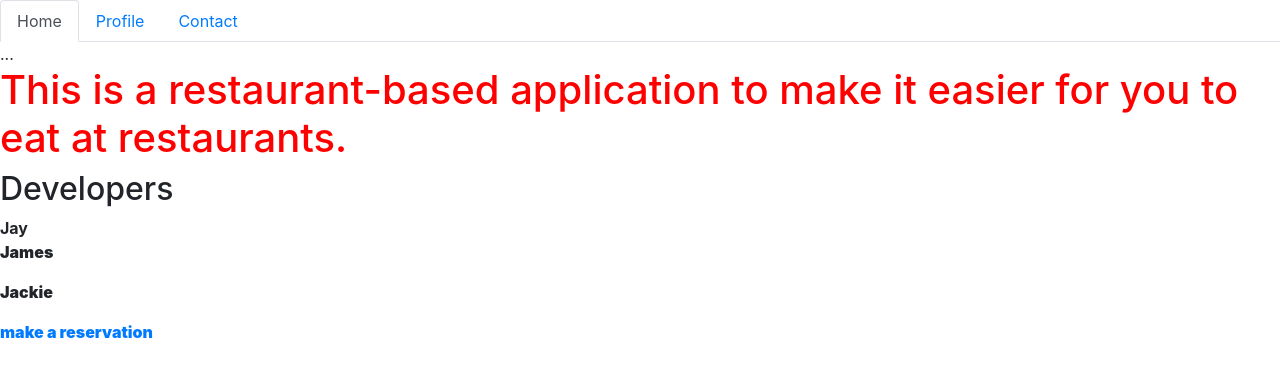
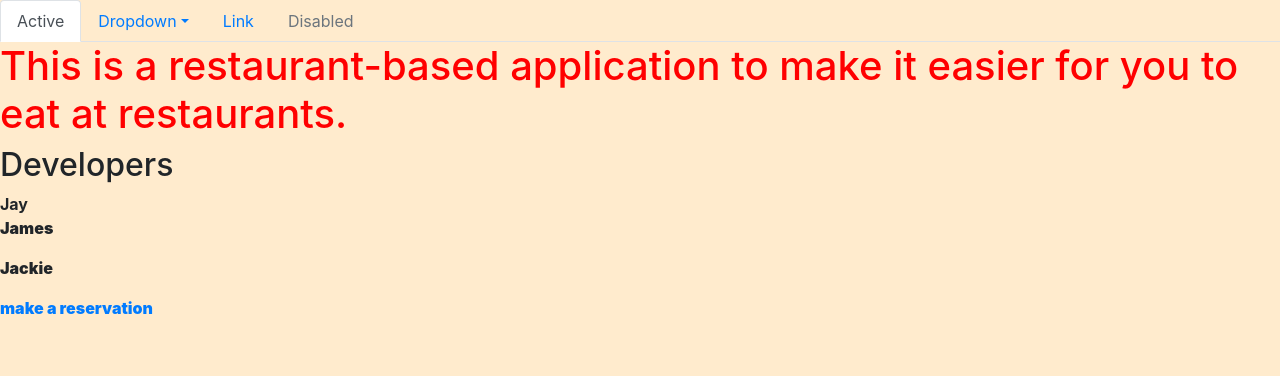
Before and after one commit to jjrim/js-html-css-project, a plain HTML site: page index.html in a window 1280 px wide. Drawn offline with nearby package versions, Linux system fonts and the light colour scheme.

Commit message:
I added a dropdown menu

```diff
--- a/index.html
+++ b/index.html
@@ -14,23 +14,35 @@
     h1{
         color:red
     }
+    body{
+        background-color:blanchedalmond
+    }
     </style>
 
 </head>
     <body>
 
-<nav>
-    <div class="nav nav-tabs" id="nav-tab" role="tablist">
-      <a class="nav-item nav-link active" id="nav-home-tab" data-toggle="tab" href="#nav-home" role="tab" aria-controls="nav-home" aria-selected="true">Home</a>
-      <a class="nav-item nav-link" id="nav-profile-tab" data-toggle="tab" href="#nav-profile" role="tab" aria-controls="nav-profile" aria-selected="false">Profile</a>
-      <a class="nav-item nav-link" id="nav-contact-tab" data-toggle="tab" href="#nav-contact" role="tab" aria-controls="nav-contact" aria-selected="false">Contact</a>
-    </div>
-  </nav>
-  <div class="tab-content" id="nav-tabContent">
-    <div class="tab-pane fade show active" id="nav-home" role="tabpanel" aria-labelledby="nav-home-tab">...</div>
-    <div class="tab-pane fade" id="nav-profile" role="tabpanel" aria-labelledby="nav-profile-tab">...</div>
-    <div class="tab-pane fade" id="nav-contact" role="tabpanel" aria-labelledby="nav-contact-tab">...</div>
-  </div>
+            <ul class="nav nav-tabs">
+                    <li class="nav-item">
+                      <a class="nav-link active" href="#">Active</a>
+                    </li>
+                    <li class="nav-item dropdown">
+                      <a class="nav-link dropdown-toggle" data-toggle="dropdown" href="#" role="button" aria-haspopup="true" aria-expanded="false">Dropdown</a>
+                      <div class="dropdown-menu">
+                        <a class="dropdown-item" href="#">Action</a>
+                        <a class="dropdown-item" href="#">Another action</a>
+                        <a class="dropdown-item" href="#">Something else here</a>
+                        <div class="dropdown-divider"></div>
+                        <a class="dropdown-item" href="#">Separated link</a>
+                      </div>
+                    </li>
+                    <li class="nav-item">
+                      <a class="nav-link" href="#">Link</a>
+                    </li>
+                    <li class="nav-item">
+                      <a class="nav-link disabled" href="#" tabindex="-1" aria-disabled="true">Disabled</a>
+                    </li>
+                  </ul>
   <h1>
         This is a restaurant-based application to make it easier for you to eat at restaurants.
     </h1>
@@ -40,6 +52,12 @@
 <p>Jackie</p>
 
 <a href=reservation.html>make a reservation</a>
+
+ <!-- Optional JavaScript -->
+    <!-- jQuery first, then Popper.js, then Bootstrap JS -->
+    <script src="https://code.jquery.com/jquery-3.3.1.slim.min.js" integrity="sha384-q8i/X+965DzO0rT7abK41JStQIAqVgRVzpbzo5smXKp4YfRvH+8abtTE1Pi6jizo" crossorigin="anonymous"></script>
+    <script src="https://cdnjs.cloudflare.com/ajax/libs/popper.js/1.14.7/umd/popper.min.js" integrity="sha384-UO2eT0CpHqdSJQ6hJty5KVphtPhzWj9WO1clHTMGa3JDZwrnQq4sF86dIHNDz0W1" crossorigin="anonymous"></script>
+    <script src="https://stackpath.bootstrapcdn.com/bootstrap/4.3.1/js/bootstrap.min.js" integrity="sha384-JjSmVgyd0p3pXB1rRibZUAYoIIy6OrQ6VrjIEaFf/nJGzIxFDsf4x0xIM+B07jRM" crossorigin="anonymous"></script>
 </body>
 
 </html>
```
